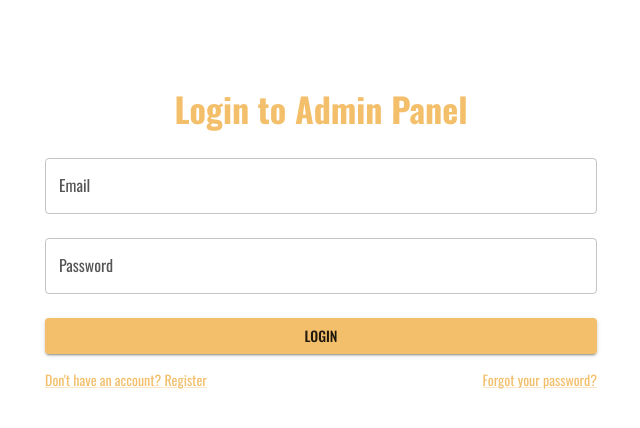
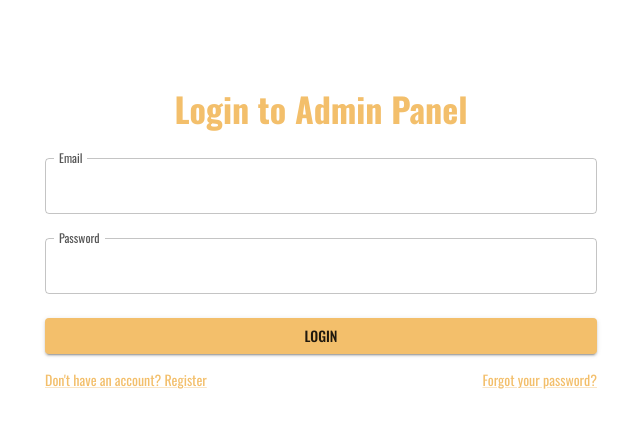
Before and after one commit to hambaxdev/manage-hambax, a React (Create React App) app: page /login in a window 1280 px wide. Shown: the top 428 px of the page, without its empty margins (319-959 px from the left). Built offline with nearby package versions, Linux system fonts and the light colour scheme; no server answers.

Commit message:
fix autocomplete login fields

```diff
--- a/src/pages/Login.js
+++ b/src/pages/Login.js
@@ -58,9 +58,9 @@ const Login = () => {
                     onChange={(e) => setEmail(e.target.value)}
                     error={!!errors.email}
                     helperText={errors.email}
+                    InputLabelProps={{ shrink: true }}
                 />
 
-                {/* Password input */}
                 <TextField
                     label={t('login.passwordLabel')}
                     type="password"
@@ -71,7 +71,9 @@ const Login = () => {
                     onChange={(e) => setPassword(e.target.value)}
                     error={!!errors.password}
                     helperText={errors.password}
+                    InputLabelProps={{ shrink: true }}
                 />
+
 
                 {/* Login button */}
                 <Button
```
